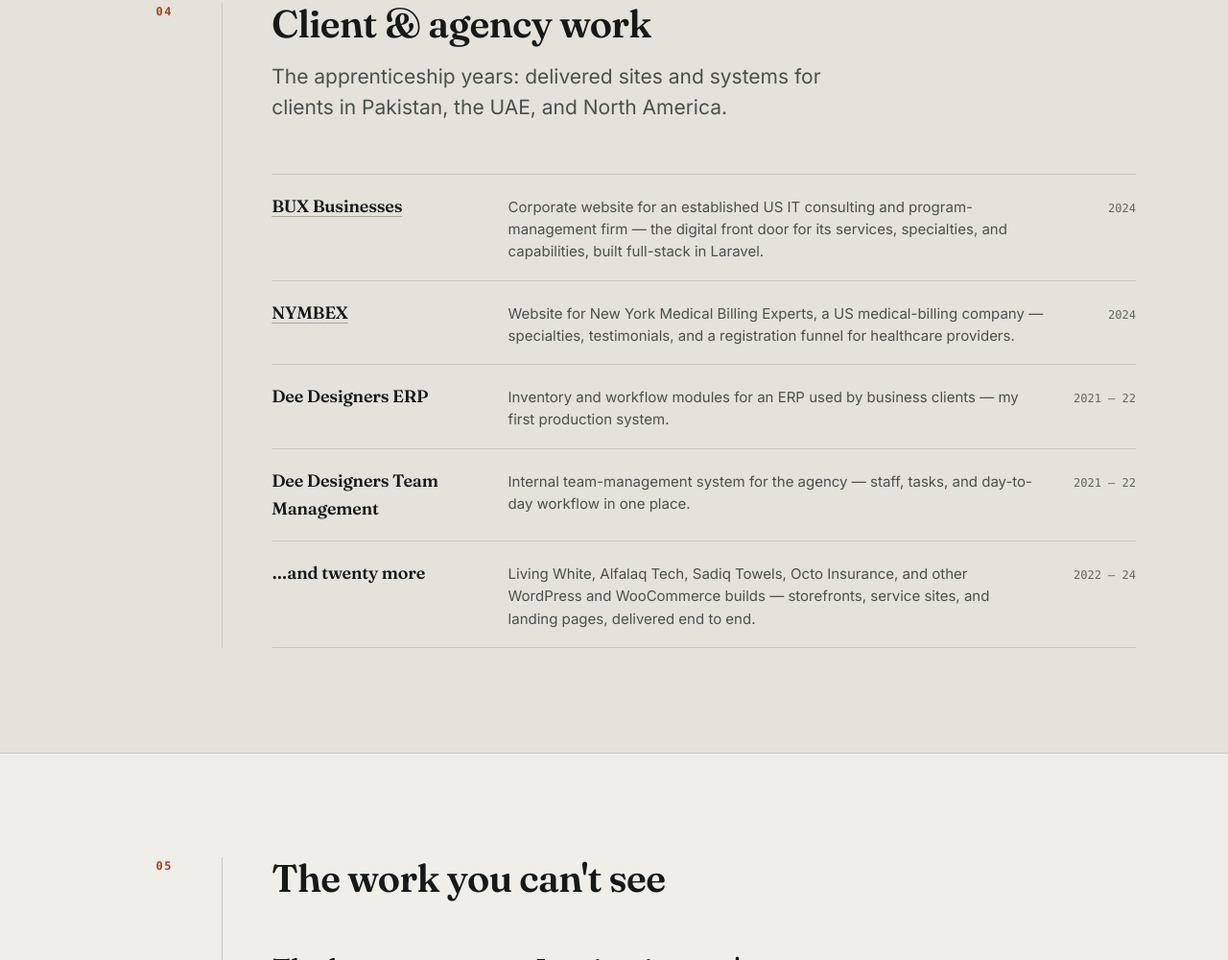
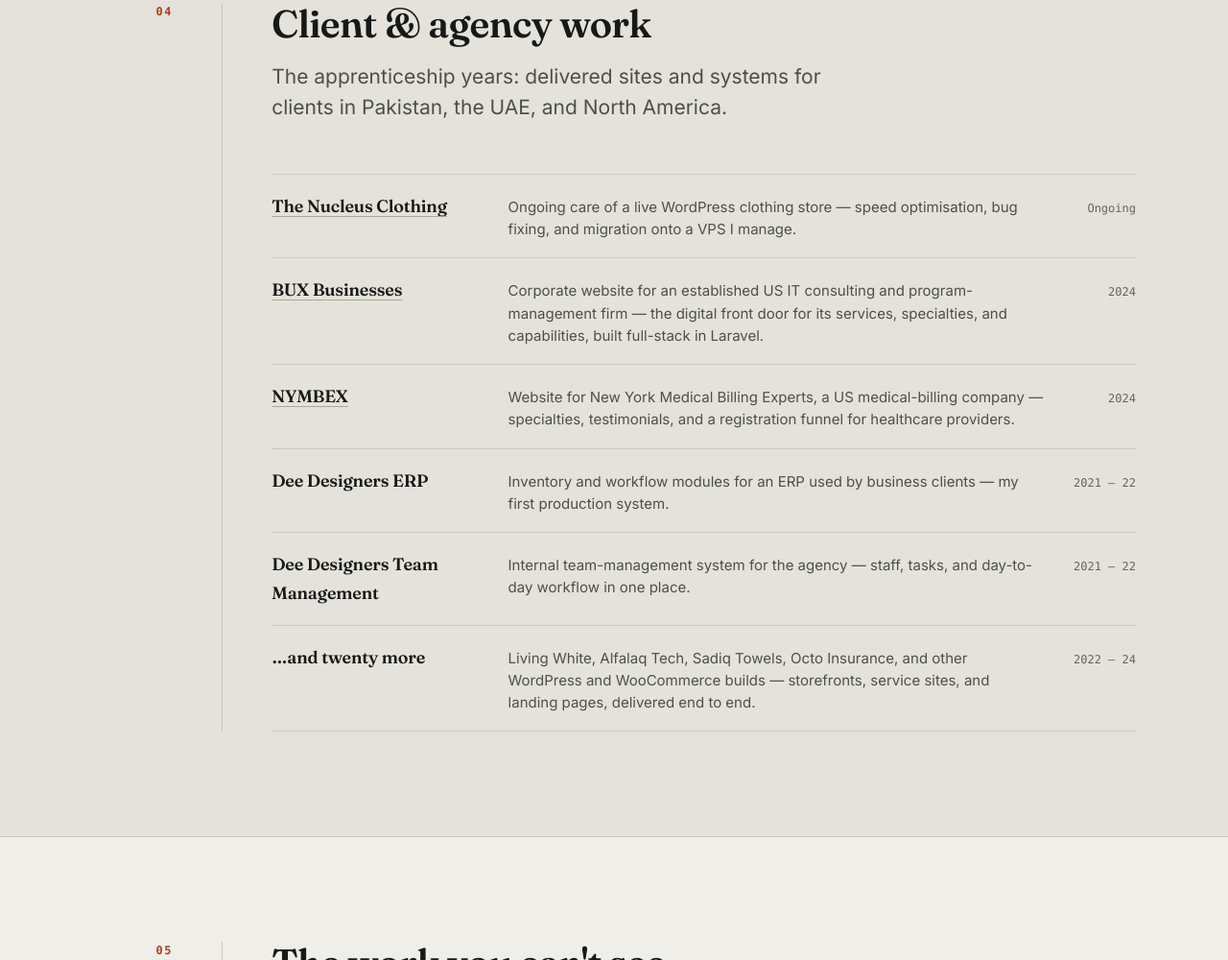
Before and after one commit to devalinaqvi/devalinaqvi, a plain HTML site: page work.html in a window 1280 px wide. Shown: the part 4368-5368 px from the top of the page at 96% size. Drawn offline with Linux system fonts and the light colour scheme.

Commit message:
feature: add The Nucleus Clothing to client work

```diff
--- a/work.html
+++ b/work.html
@@ -474,6 +474,11 @@
 
           <div class="clients" data-reveal>
             <div class="client-row">
+              <p class="client-name"><a href="https://thenucleusclothing.com/" rel="noopener" target="_blank">The Nucleus Clothing<span class="u-hidden"> (opens in a new tab)</span></a></p>
+              <p class="client-desc">Ongoing care of a live WordPress clothing store — speed optimisation, bug fixing, and migration onto a VPS I manage.</p>
+              <p class="client-year">Ongoing</p>
+            </div>
+            <div class="client-row">
               <p class="client-name"><a href="https://buxbusinesses.com/" rel="noopener" target="_blank">BUX Businesses<span class="u-hidden"> (opens in a new tab)</span></a></p>
               <p class="client-desc">Corporate website for an established US IT consulting and program-management firm — the digital front door for its services, specialties, and capabilities, built full-stack in Laravel.</p>
               <p class="client-year">2024</p>
```
